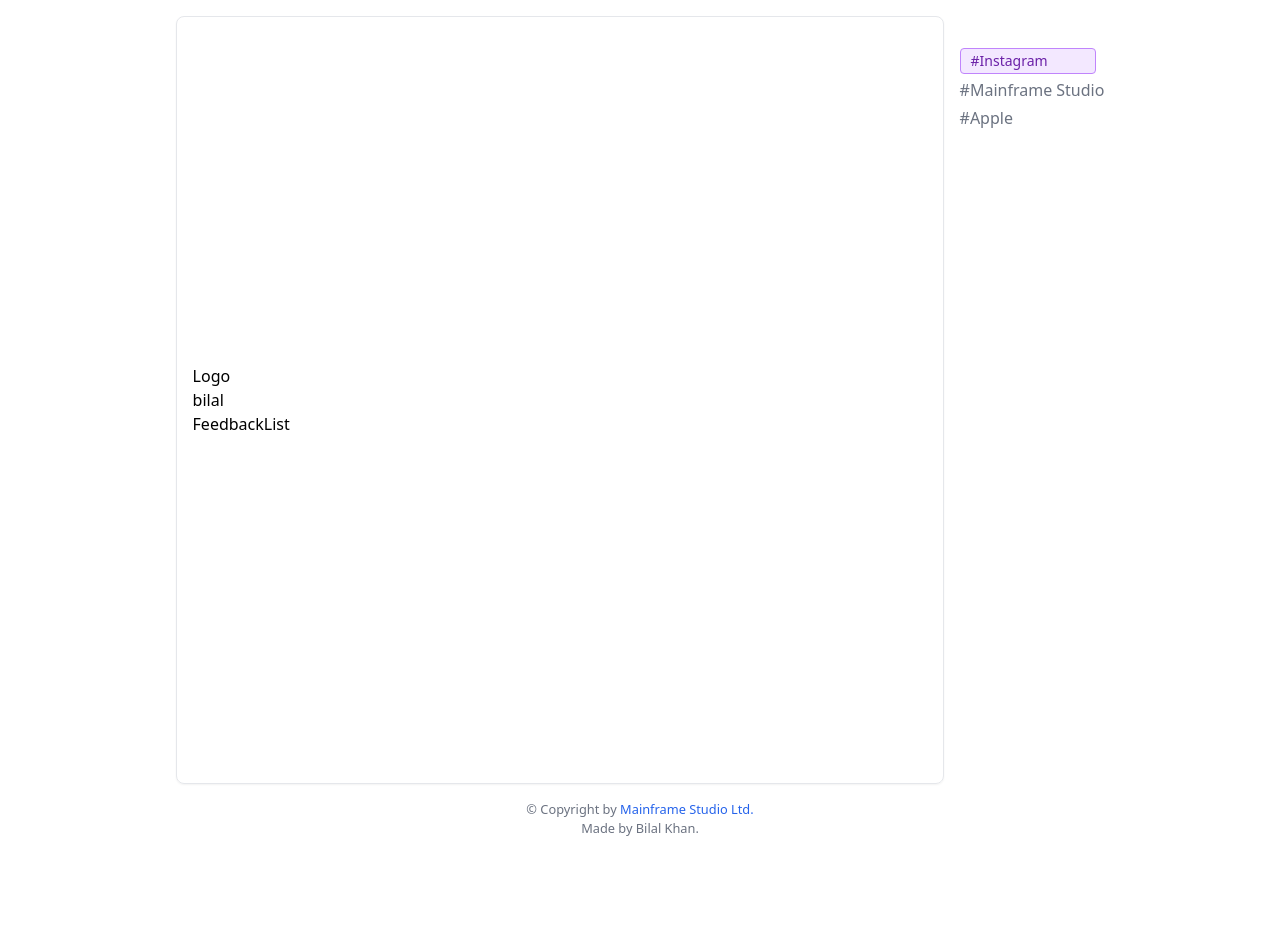
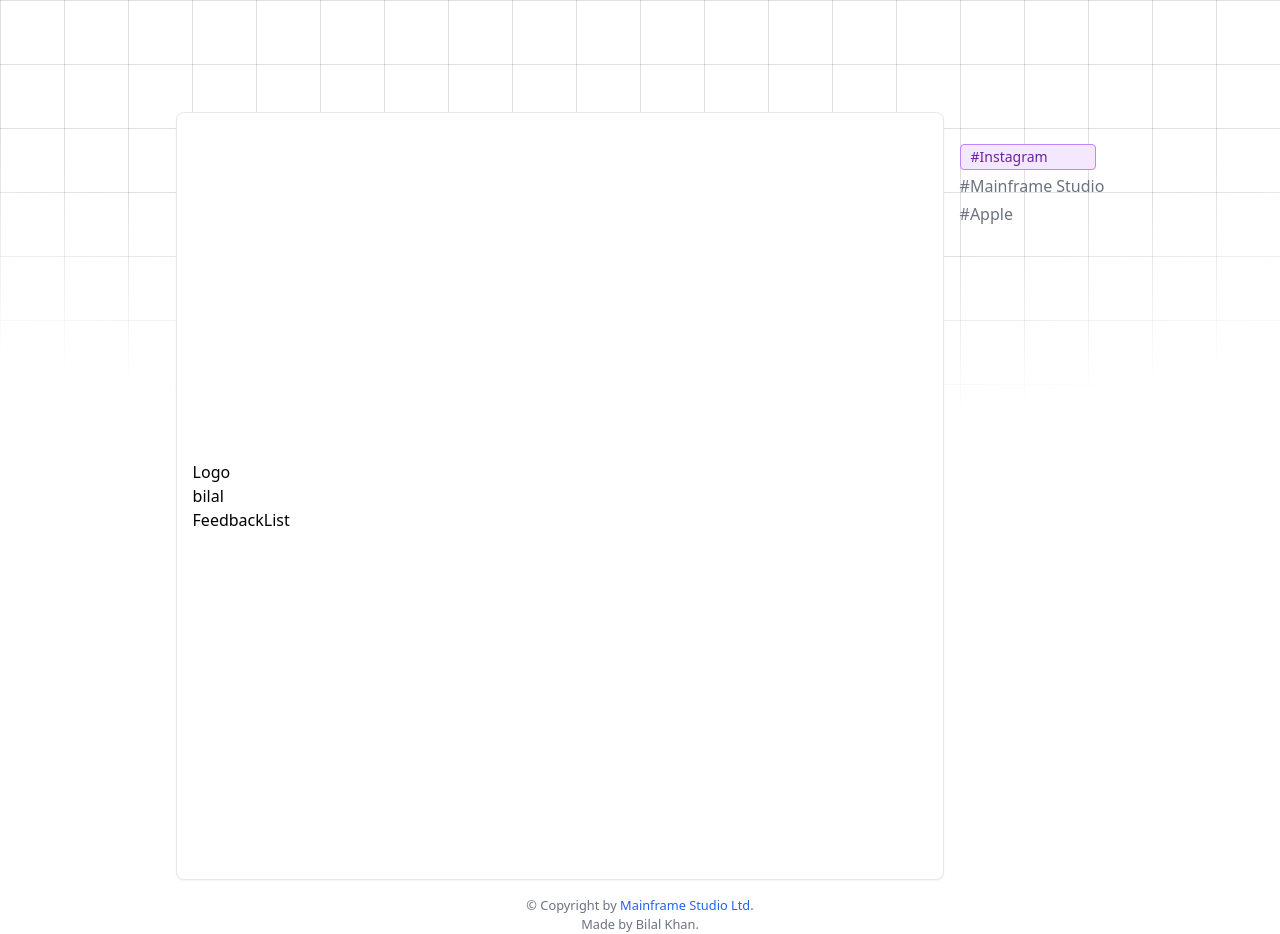
Before and after one commit to devbilalkhan/hashtag-feedback, a React (Vite) app: page / in a window 1280 px wide. Before the commit the page ends 838 px from the top, so only its background shows below. Built offline with nearby package versions, Linux system fonts and the light colour scheme.

Commit message:
pattern component

```diff
--- a/src/App.tsx
+++ b/src/App.tsx
@@ -1,11 +1,13 @@
 import Container from "./components/Container";
 import Footer from "./components/Footer";
-import HashtagList from "./components/HashtagList";
+
+import Pattern from "./components/Pattern";
 
 function App() {
   return (
     <>
-      <div className="my-4">
+      <Pattern />
+      <div className="bg-tranparent relative mb-4 mt-[-42rem]">
         <Container />
       </div>
       <Footer />
--- a/src/components/Container.tsx
+++ b/src/components/Container.tsx
@@ -3,8 +3,8 @@ import FeedbackList from "./FeedbackList";
 import HashtagList from "./HashtagList";
 export default function Container() {
   return (
-    <section className="flex justify-center gap-4">
-      <div className="container">
+    <section className="flex justify-center gap-4 ">
+      <div className="container bg-white">
         <Header />
         <FeedbackList />
       </div>
--- a/src/components/Header.tsx
+++ b/src/components/Header.tsx
@@ -1,12 +1,10 @@
 import FeedbackForm from "./FeedbackForm";
 import Logo from "./Logo";
 import PageHeading from "./PageHeading";
-import Pattern from "./Pattern";
 
 export default function Header() {
   return (
     <div>
-      <Pattern />
       <Logo />
       <PageHeading />
       <FeedbackForm />
--- a/src/components/Pattern.tsx
+++ b/src/components/Pattern.tsx
@@ -1,5 +1,12 @@
 const Pattern = () => {
-  return <div></div>;
+  return (
+    <>
+      <section className="relative h-full pt-[49rem] flex flex-col items-center justify-center w-full bg-white">
+        <div className="absolute bottom-0 left-0 right-0 top-0 bg-[linear-gradient(to_right,#4f4f4f2e_1px,transparent_1px),linear-gradient(to_bottom,#4f4f4f2e_1px,transparent_1px)] bg-[size:4rem_4rem] [mask-image:radial-gradient(ellipse_80%_50%_at_50%_0%,#000_70%,transparent_110%)]"></div>
+      </section>
+
+    </>
+  );
 };
 
 export default Pattern;
```
